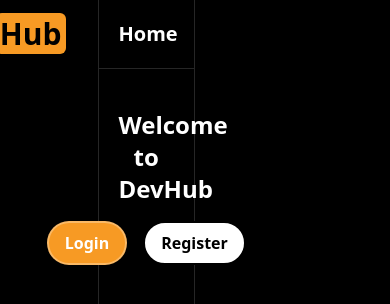
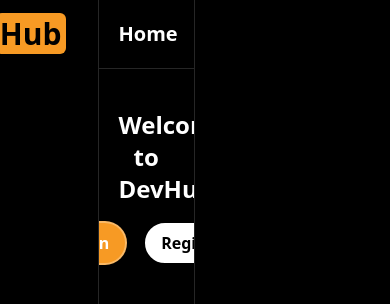
Before and after one commit to Harshalvk/DevHub, a Next.js app: page / in a window 390 px wide. Shown: the top 304 px of the page. Built offline with nearby package versions, Linux system fonts and the light colour scheme; no server answers; the database is empty.

Commit message:
FIX: where whole app was scrolling, now only the posts section scrolls

```diff
--- a/components/Header.tsx
+++ b/components/Header.tsx
@@ -1,6 +1,6 @@
-import { useRouter } from 'next/router'
-import React, { useCallback } from 'react'
-import { BiArrowBack } from 'react-icons/bi';
+import { useRouter } from "next/router";
+import React, { useCallback } from "react";
+import { BiArrowBack } from "react-icons/bi";
 
 interface HeaderProps {
   label: string;
@@ -12,29 +12,27 @@ const Header: React.FC<HeaderProps> = ({ label, showBackArrow }) => {
 
   const handleBack = useCallback(() => {
     router.back();
-  }, [router])
+  }, [router]);
 
   return (
-    <div className='border-b-[1px] border-neutral-800 p-5'>
-      <div className='flex flex-row items-center gap-2'>
-        {
-          showBackArrow && (
-            <BiArrowBack
-              onClick={handleBack}
-              color='white'
-              size={20}
-              className='
+    <div className="border-b-[1px] border-neutral-800 p-5 sticky top-0 z-50 w-full bg-black/60 backdrop-blur-md">
+      <div className="flex flex-row items-center gap-2">
+        {showBackArrow && (
+          <BiArrowBack
+            onClick={handleBack}
+            color="white"
+            size={20}
+            className="
                 cursor-pointer
                 hover:opacity-70
                 transition
-              '
-            />
-          )
-        }
-        <h1 className='text-white text-xl font-semibold'>{label}</h1>
+              "
+          />
+        )}
+        <h1 className="text-white text-xl font-semibold">{label}</h1>
       </div>
     </div>
-  )
-}
+  );
+};
 
-export default Header
+export default Header;
--- a/components/Layout.tsx
+++ b/components/Layout.tsx
@@ -32,7 +32,7 @@ const Layout: React.FC<LayoutProps> = ({ children }) => {
           <div className="container h-full mx-auto xl:px-30 max-w-6xl">
             <div className="grid grid-cols-4 h-full">
               <Sidebar />
-              <div className="col-span lg:col-span-2 border-x-[1px] border-neutral-800">
+              <div className="col-span lg:col-span-2 border-x-[1px] border-neutral-800 overflow-y-scroll no-scrollbar">
                 {children}
               </div>
               <FollowBar />
--- a/styles/globals.css
+++ b/styles/globals.css
@@ -9,3 +9,15 @@
 body {
   @apply h-full bg-black
 }
+
+@layer utilities {
+      /* Hide scrollbar for Chrome, Safari and Opera */
+      .no-scrollbar::-webkit-scrollbar {
+          display: none;
+      }
+     /* Hide scrollbar for IE, Edge and Firefox */
+      .no-scrollbar {
+          -ms-overflow-style: none;  /* IE and Edge */
+          scrollbar-width: none;  /* Firefox */
+    }
+  }
```
